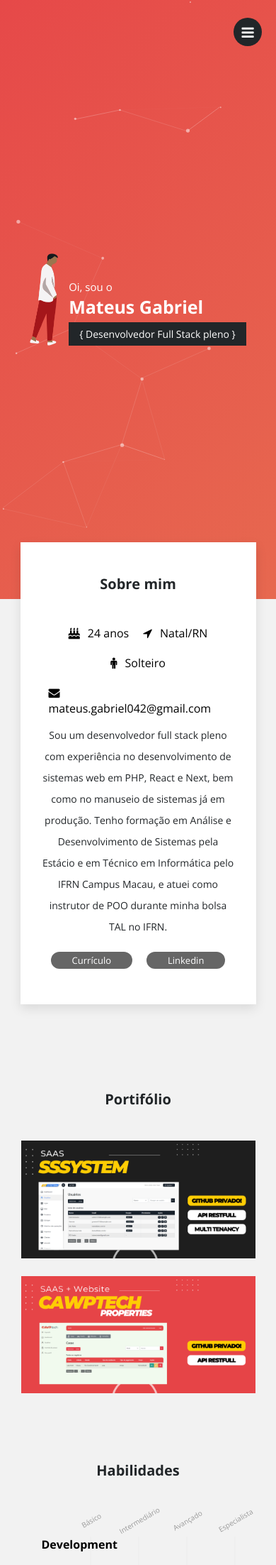
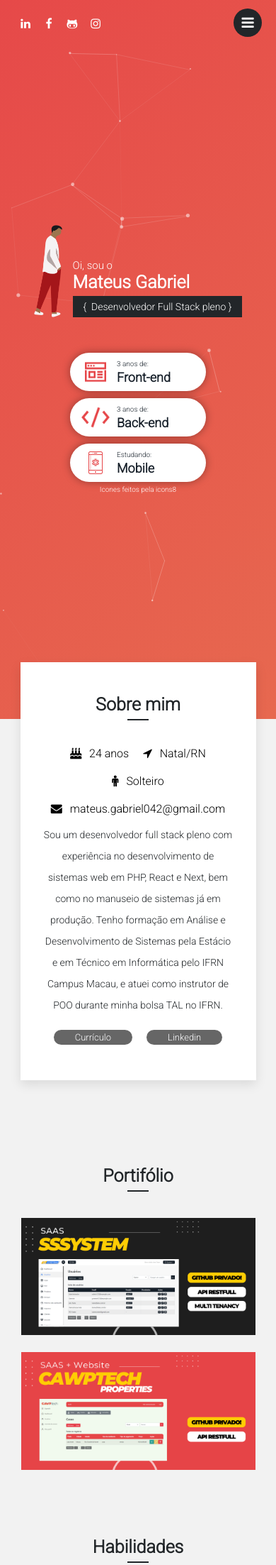
Before and after one commit to mateusgabriel042/meu-portfolio, a PHP site: page / in a window 390 px wide. Shown: the top 2205 px of the page at 71% size. Run offline with PHP 8.4, Linux system fonts and the light colour scheme.

Commit message:
criacao do componente de servicos e manutencao da responsivisacao

```diff
--- a/assets/css/style.css
+++ b/assets/css/style.css
@@ -23,7 +23,7 @@ p, h1, h2, h3, h4, h5, h6 {margin:0px; padding:0px;}
 button:focus, select:focus, textarea:focus {outline:none;}
 button {cursor:pointer;}
 input {outline:none;}
-* {font-family:"Open Sans", "roboto";}
+* {font-family:"roboto";}
 
 
 /*formatacao do scrollbar
@@ -37,14 +37,21 @@ input {outline:none;}
 
 
 
-nav {position:fixed !important; top:0px; z-index:100; right:0px; width:100%; display:flex; transition:0.3s;}
-nav ul {display:flex; padding:0px 40px; width:100%; justify-content:flex-end;}
+nav {position:fixed !important; z-index:100; top:0px; left:0px; width:100%; display:flex; transition:0.3s; justify-content:space-between; align-items: center; align-content: center;}
+
+nav div.area-left {display:flex; align-items:center; margin-left:5%;}
+nav div.area-left div.vr {height:30px; width:2px; background-color: #000000; margin:0px 10px; margin-left:20px; animation-name: show-vr; animation-duration:0.5s; animation-iteration-count: 1;}
+nav div.area-left div.social-network {display:flex;}
+nav div.area-left div.social-network a { width:25px; height:25px; color:#000000; border-radius:100%; display:flex; justify-content: center; align-items: center; font-size:16px; margin:0px 4px; transition:0.3s; animation-name:show-social-network; animation-duration:1.1s; animation-iteration-count:1;}
+
+nav div.area-left div.social-network a:hover {background-color: #000000; color:#ffffff; transition:0.3s;}
+
+nav ul {display:flex; padding:0px; justify-content:flex-end; margin-right:5%;}
 nav ul li {float:right; padding:15px; padding-top:35px; cursor:pointer; color:#fdfdfe; transition:0.3s;
   vertical-align: middle;
   -webkit-transform: perspective(1px) translateZ(0);
   transform: perspective(1px) translateZ(0);
   box-shadow: 0 0 1px transparent;
-
 }
 nav ul li:before {
   content: "";
@@ -87,17 +94,38 @@ nav ul li.btn-nav-close {background-color:#e64548; display:none;}
 }
 .nav-white ul li {padding-top:15px; transition:0.3s;}
 .nav-white ul li:not(.active) {color: #222629;}
+@keyframes show-vr {
+	0% {
+		height: 0px;
+	}
+	100% {
+		height: 30px;
+	}
+}
+
+@keyframes show-social-network {
+	0% {
+		transform:scale(0);
+	}
+	100% {
+		transform:scale(1);
+	}
+}
 
 /*nav ul li:hover {background-color:#029c5a; color:#fdfdfe; transition:0.3s; background-size:100%;}*/
-button.toggle-nav {position:fixed; width:40px; height:40px; z-index:5; right:20px; top:25px; border:none; border:none; color:#fdfdfe; font-size:20px; background-color:#222629; border-radius:100%; display:none; }
-button.toggle-nav i {}
+button.toggle-nav {position:fixed; width:40px; height:40px; z-index:5; right:20px; top:12px; border:none; border:none; color:#fdfdfe; font-size:20px; background-color:#222629; border-radius:100%; display:none;}
 
 @media (min-width:0px) and (max-width:875px) {
 	nav {width:100%; z-index:102;}
-	nav ul {width:100%; flex-wrap: wrap; padding:0px; display:none;}
-	nav ul li {width:100%; background-color:#c3c2c2; border-bottom:1px solid #999999; padding:20px; text-align: center; margin-bottom:-1px;}
+	nav div.area-left {padding:20px 0px;}
+	nav div.area-left img {display:none;}
+	nav div.area-left div.vr {display:none;}
+	nav div.area-left div.social-network a {color:#fdfdfe;}
+	nav div.area-left a:hover {background-color:transparent;}
+	nav ul {position:absolute; top:0px; left:0px; width:80%; height:100vh; background-color:#fdfdfe; flex-wrap: wrap; padding:0px; display:none;}
+	nav ul li {width:100%; background-color:#fdfdfe; padding:20px; text-align: center; margin-bottom:-1px;}
 	nav ul li.btn-nav-close {display:block;}
-	button.toggle-nav {display: block;}
+	button.toggle-nav {display: block; z-index:110;}
 }
 
 @media (min-width:876px) and (max-width:990px) {
@@ -112,7 +140,21 @@ button.toggle-nav i {}
 
 main {position:absolute; width:100%; top:0px; right:0px; display:flex; flex-wrap:wrap; justify-content:center;}
 main section {float:left; width:100%; margin-bottom:20px; display:flex; flex-wrap:wrap; padding:15px 25px;}
-main section h2 {float:left; width:100%; color:#222629; font-size:20px; margin-bottom:30px; padding:5px 0px; text-align:center;}
+main section h2 {position:relative; float:left; width:100%; color:#222629; font-size:25px; margin-bottom:30px; padding:5px 0px; text-align:center;}
+main section h2:before {
+	content: "";
+	position: absolute;
+	z-index: -1;
+	height:2px;
+	width:30px;
+	left: 0;
+	right: 0;
+	bottom: -3px;
+	margin-left:auto;
+	margin-right:auto;
+	background-color:#222629;
+  }
+
 main section h3 {float:left; width:100%; font-size:16px; color:#222629; margin-bottom:10px; text-align:center;}
 
 
@@ -125,33 +167,81 @@ header {position: relative; top:0px; right:0px; float:left; width:100%; height:1
 }
 header div.content-header {position:absolute; left:0px; top:0px; width:100%; height:100%; display:flex; align-items:center;
 	flex-wrap: wrap;
+	gap:5%;
 	align-content:center;
-	justify-content:space-around;
+	justify-content:center;
 	padding:0px;
 }
-header div.area-left {display:flex; align-items:flex-end; align-content:flex-end;}
+header div.area-left {display:flex; width:390px; align-items:flex-end; align-content:flex-end;}
 header div.area-left img {margin-right:15px; width:70px;}
 header div.area-left label {color:#ffffff; font-size:25px;}
 header div.area-left h1 {color:#ffffff; margin-bottom:5px; font-size:28px;}
 header div.area-left span {float:left; background-color:#222629; font-size:18px; color:#ffffff; padding:7px 15px;}
-header div.area-right {right:9%; display:flex; justify-content:flex-end;}
-header div.area-right img {width:250px;}
+
+header div.services-dev {float:left; width:50%; display:flex; flex-wrap: wrap; justify-content:center; align-items: center; align-content:c
+	;}
+header div.services-dev a {float:left; margin-top:5px; color:#ffffff; font-size:10px;}
+header div.services-dev div.boxes {width:100%; display:flex; justify-content:center; gap:35px; flex-wrap: wrap;}
+header div.services-dev div.boxes div.box {float:left; width:230px; background-color:#ffffff; border-radius:45px; display:flex; flex-wrap: wrap; padding:10px 12px;
+	-webkit-box-shadow: 0px 0px 12px 0px rgba(0,0,0,0.36);
+	-moz-box-shadow: 0px 0px 12px 0px rgba(0,0,0,0.36);
+	box-shadow: 0px 0px 12px 0px rgba(0,0,0,0.36);
+	transition:0.3s;
+}
+header div.services-dev div.boxes div.box:hover {background-color:#17202a; transition:0.3s;}
+header div.services-dev div.boxes div.box:hover * { color:#ffffff; transition:0.3s;}
+
+header div.services-dev div.boxes div.box:nth-child(1) {animation-name: show-services;animation-iteration-count:1;animation-duration:0.5s;}
+header div.services-dev div.boxes div.box:nth-child(2) {animation-name: show-services;animation-iteration-count:1;animation-duration:1s;}
+header div.services-dev div.boxes div.box:nth-child(3) {animation-name: show-services;animation-iteration-count:1;animation-duration:1.5s;}
+
+header div.services-dev div.boxes div.box > div {display:flex; align-items: center; align-content: center; justify-content: center;}
+header div.services-dev div.boxes div.box div img {width:60px; margin:0px 10px; }
+header div.services-dev div.boxes div.box div div span {float:left; width:100%; color:#17202a; font-size:13px;}
+header div.services-dev div.boxes div.box div div label {float:left; width:100%; color:#17202a; font-weight:700; font-size:22px; margin-top:3px; margin-bottom:0px;}
+
 
 @media (min-width:0px) and (max-width:680px) {
-	header {justify-content:center;}
-	header div.area-left {width:100%; justify-content:center;}
+	header {justify-content:center; height:120vh;}
+	header div.area-left {position:static; width:100%; justify-content:center;}
 	header div.area-left img {width:40px;}
 	header div.area-left label {font-size:15px;}
 	header div.area-left h1 {font-size:25px;}
 	header div.area-left span {font-size:14px;}
-	header div.area-right {display:none;}
+	header div.services-dev div.boxes {gap:10px;}
+	header div.services-dev div.boxes div.box {width:180px; padding:7px 6px;}
+	header div.services-dev div.boxes div.box div img {width:40px; margin:0px 10px; }
+	header div.services-dev div.boxes div.box div div span {float:left; width:100%; color:#17202a; font-size:10px;}
+	header div.services-dev div.boxes div.box div div label {float:left; width:100%; color:#17202a; font-weight:700; font-size:18px; margin-top:3px; margin-bottom:0px;}
 }
 
 @media (min-width:681px) and (max-width:875px) {
-	header div.area-right img {width:180px;}
+	header {justify-content:center; height:110vh;}
+	header div.content-header {gap:55px;}
+	header div.area-left {margin-bot;}
+	header div.area-left img {width:60px;}
+	header div.services-dev {width:100%;}
+	header div.services-dev div.boxes {flex-wrap:nowrap; justify-content:center; gap:15px;}
+	header div.services-dev div.boxes div.box {width:200px; padding:7px 6px;}
+	header div.services-dev div.boxes div.box div img {width:40px; margin:0px 10px; }
+	header div.services-dev div.boxes div.box div div span {float:left; width:100%; color:#17202a; font-size:10px;}
+	header div.services-dev div.boxes div.box div div label {float:left; width:100%; color:#17202a; font-weight:700; font-size:18px; margin-top:3px; margin-bottom:0px;}
 }
 @media (min-width:876px) and (max-width:1100px) {
+	header div.content-header {gap:2px;}
+	header div.services-dev div.boxes div.box {width:180px; padding:7px 6px;}
+	header div.services-dev div.boxes div.box div img {width:40px; margin:0px 10px; }
+	header div.services-dev div.boxes div.box div div span {float:left; width:100%; color:#17202a; font-size:10px;}
+	header div.services-dev div.boxes div.box div div label {float:left; width:100%; color:#17202a; font-weight:700; font-size:18px; margin-top:3px; margin-bottom:0px;}
+}
 
+@keyframes show-services {
+	0% {
+		transform:scale(0);
+	}
+	100% {
+		transform:scale(1);
+	}
 }
 
 @keyframes gradient {
@@ -176,6 +266,7 @@ main section.about article ul.list-data-mg li i {margin-right:7px;}
 main section.about article p {float:left; width:100%; color:#222629; font-size:14px; margin-bottom:10px; line-height:30px; margin-top:-8px; text-align:center;}
 main section.about a {background-color:#666666; padding:3px 30px; border-radius:13px; font-size:13px; color:#fdfdfe; margin:10px; transition:0.3s;}
 main section.about a:hover {background-color:#222629; transition:0.3s;}
+
 .show-about {transform:translateY(-80px) translateX(0px) !important; opacity:1 !important; transition:1s;}
 
 main section.portfolio {float:left; width:90%; display:flex; justify-content:center; flex-wrap:wrap; opacity:1;}
@@ -442,7 +533,7 @@ main section.skills h2 {float:left; margin-bottom:30px !important;}
 main section.experience {float:left; margin-top:120px; display:flex; justify-content:center; transform:translateX(-100vw);}
 main section.experience h2 {float:left; margin-bottom:45px !important;}
 main section.experience ul {float:left; width:100%; display:flex; flex-wrap:wrap; justify-content:center;}
-main section.experience ul li {float:left; position:relative; width:40%; margin:20px; background-color:rgba(0,0,0,0.04); display:flex; flex-wrap:wrap; padding:20px 25px; border-radius:5px;
+main section.experience ul li {float:left; position:relative; width:40%; margin:20px; background-color:white; display:flex; flex-wrap:wrap; padding:20px 25px; border-radius:5px;
 	-webkit-box-shadow: 0px 0px 12px 0px rgba(0,0,0,0.36);
 	-moz-box-shadow: 0px 0px 12px 0px rgba(0,0,0,0.36);
 	box-shadow: 0px 0px 12px 0px rgba(0,0,0,0.36);
--- a/assets/js/script.js
+++ b/assets/js/script.js
@@ -7,14 +7,31 @@ function changeBtnNav(id){
 	}
 }
 
+function typeWrite(elemento){
+    const textoArray = elemento.innerHTML.split('');
+    elemento.innerHTML = ' ';
+    textoArray.forEach(function(letra, i){
+
+    setTimeout(function(){
+        elemento.innerHTML += letra;
+    }, 75 * i)
+
+  });
+}
+
+
+
 function verifyScroll(){
 	if($(window).scrollTop() <= 30){//caso o topo barra de navegacao seja menor do que 30px remove o background
 		if($("#nav-cv").hasClass('nav-white'))
 			$("#nav-cv").removeClass('nav-white');
 
+		$("#nav-cv .area-left .social-network a").css({'color':'#ffffff'})
+
 	}else{
 		if(!$("#nav-cv").hasClass('nav-white'))
 			$("#nav-cv").addClass('nav-white');
+			$("#nav-cv .area-left .social-network a").css({'color':'#000000'})
 	}
 
 	if($(window).scrollTop() > $('#about').offset().top - 200){
@@ -23,31 +40,31 @@ function verifyScroll(){
 		changeBtnNav('btn-about')
 	}
 
-	if($(window).scrollTop() > $('#portfolio').offset().top - 120){
+	if($(window).scrollTop() >= $('#portfolio').offset().top - 120){
 		if(!$("#portfolio").hasClass('show-portfolio'))
 			$("#portfolio").addClass('show-portfolio');
 		changeBtnNav('btn-portfolio')
 	}
 
-	if($(window).scrollTop() > $('#skills').offset().top - 50){
+	if($(window).scrollTop() >= $('#skills').offset().top - 50){
 		$('.chart__title').css({'display':'block'});
 		$('.chart__bar').css({'display':'flex'});
 		changeBtnNav('btn-skills')
 	}
 
-	if($(window).scrollTop() > $('#experience').offset().top - 250){
+	if($(window).scrollTop() >= $('#experience').offset().top - 250){
 		if(!$("#experience").hasClass('show-experience'))
 			$("#experience").addClass('show-experience');
 		changeBtnNav('btn-experience')
 	}
 
-	if($(window).scrollTop() > $('#formation').offset().top - 340){
+	if($(window).scrollTop() >= $('#formation').offset().top - 340){
 		if(!$("#formation").hasClass('show-formation'))
 			$("#formation").addClass('show-formation');
 		changeBtnNav('btn-formation')
 	}
 
-	if($(window).scrollTop() > $('#certificates').offset().top  - 450){
+	if($(window).scrollTop() >= $('#certificates').offset().top  - 450){
 		if(!$("#certificates").hasClass('show-certificates'))
 			$("#certificates").addClass('show-certificates');
 		changeBtnNav('btn-certificate')
@@ -55,6 +72,9 @@ function verifyScroll(){
 }
 
 $(document).ready(function(){
+	const textWrite = document.querySelector('#role');
+	typeWrite(textWrite);
+
 	verifyScroll();
 	$(window).scroll(function () {
 		verifyScroll();
@@ -92,11 +112,7 @@ $(document).ready(function(){
 
 
 	$("#btn-toogle-nav").click(function(){
-		$("#nav-cv ul").toggle(500);
-	});
-
-	$("#btn-nav-close").click(function(){
-		$("#nav-cv ul").toggle(500);
+		$("#nav-cv ul").toggle(300);
 	});
 
 });
--- a/index.html
+++ b/index.html
@@ -12,6 +12,19 @@
 	<body>
 		<main>
 			<nav id="nav-cv">
+				<div class="area-left">
+					<img src="assets/img/logos/my-name.png" alt="" />
+
+					<div class="vr"></div>
+
+					<div class="social-network">
+						<a target="_blank" href="https://www.linkedin.com/in/mateus-gabriel-a64885144/"><i class="fa">&#xf0e1;</i></a>
+						<a target="_blank" href="https://www.facebook.com/profile.php?id=100008191591182"><i class="fa">&#xf09a;</i></a>
+						<a target="_blank" href="https://github.com/mateusgabriel042"><i class="fa">&#xf113;</i></a>
+						<a target="_blank" href="https://www.instagram.com/mateus_cawptech/"><i class="fa">&#xf16d;</i></a>
+					</div>
+				</div>
+
 				<ul>
 					<li class="btn-nav active" id="btn-about">Sobre</li>
 					<li class="btn-nav" id="btn-portfolio">Portifólio</li>
@@ -19,31 +32,71 @@
 					<li class="btn-nav" id="btn-experience">Experiências</li>
 					<li class="btn-nav" id="btn-formation">Formação</li>
 					<li class="btn-nav" id="btn-certificate">Certificados</li>
-					<li class="btn-nav-close" id="btn-nav-close">Fechar</li>
 				</ul>
 			</nav>
 			<button type="button" class="toggle-nav" id="btn-toogle-nav"><i class="fa">&#xf0c9;</i></button>
 
 			<header id="header">
 				<div class="content-header">
-						<!--
-					<div class="redes-sociais">
-						<a target="_blank" href="https://github.com/mateusgabriel042"><i class="fa">&#xf113;</i></a>
-						<a target="_blank" href="https://www.linkedin.com/in/mateus-gabriel-a64885144/"><i class="fa">&#xf0e1;</i></a>
-						<a target="_blank" href="https://www.facebook.com/profile.php?id=100008191591182"><i class="fa">&#xf09a;</i></a>
-						<a target="_blank" href="https://www.instagram.com/mateus_cawptech/"><i class="fa">&#xf16d;</i></a>
-					</div>
-					-->
 					<div class="area-left">
 						<img src="assets/img/img-man.png" alt="">
 						<div>
 							<label>Oi, sou o</label>
 							<h1>Mateus Gabriel</h1>
-							<span>{ Desenvolvedor Full Stack pleno }</span>
+							<span class="">{&nbsp;<code id="role">Desenvolvedor Full Stack pleno</code>&nbsp;}</span>
 						</div>
 					</div>
-					<div class="area-right">
-						<img src="assets/img/logos/logo_main_white_sm.png" alt="" />
+
+					<div class="services-dev">
+						<div class="boxes">
+							<div class="box">
+								<div>
+									<img src="assets/img/icons/web-design.png" alt="" />
+									<div>
+										<span>3 anos de:</span>
+										<label>Front-end</label>
+									</div>
+								</div>
+
+								<!--<ul>
+									<li>Desnvolvimento de prototipos</li>
+									<li>Desnvolvimento de prototipos</li>
+								</ul>-->
+							</div>
+
+
+							<div class="box">
+								<div>
+									<img src="assets/img/icons/dev.png" alt="" />
+									<div>
+										<span>3 anos de:</span>
+										<label>Back-end</label>
+									</div>
+								</div>
+
+								<!--<ul>
+									<li>Desnvolvimento de prototipos</li>
+									<li>Desnvolvimento de prototipos</li>
+								</ul>-->
+							</div>
+
+							<div class="box">
+								<div>
+									<img src="assets/img/icons/mobile.png" alt="" />
+									<div>
+										<span>Estudando:</span>
+										<label>Mobile</label>
+									</div>
+								</div>
+
+								<!--<ul>
+									<li>Desnvolvimento de prototipos</li>
+									<li>Desnvolvimento de prototipos</li>
+								</ul>-->
+							</div>
+
+						</div>
+						<a href="https://https://icons8.com.br/" title="página da icons8">Icones feitos pela icons8</a>
 					</div>
 				</div>
 			</header>
```
Also changed, not shown: assets/img/icons/dev.png (added), assets/img/icons/icons8-código-96.png (added), assets/img/icons/mobile.png (added), assets/img/icons/web-design.png (added), assets/img/logos/my-name.png (added).
